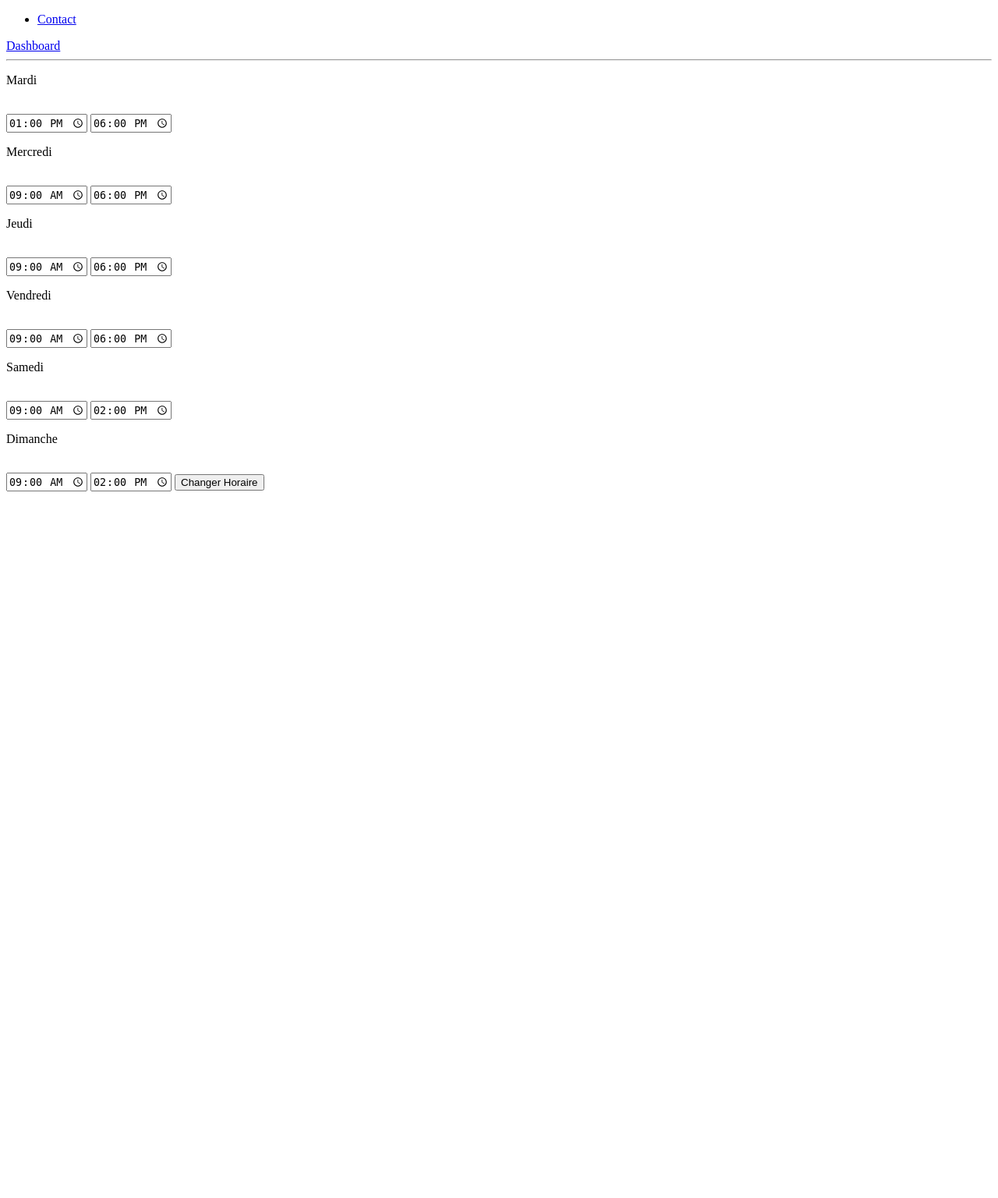
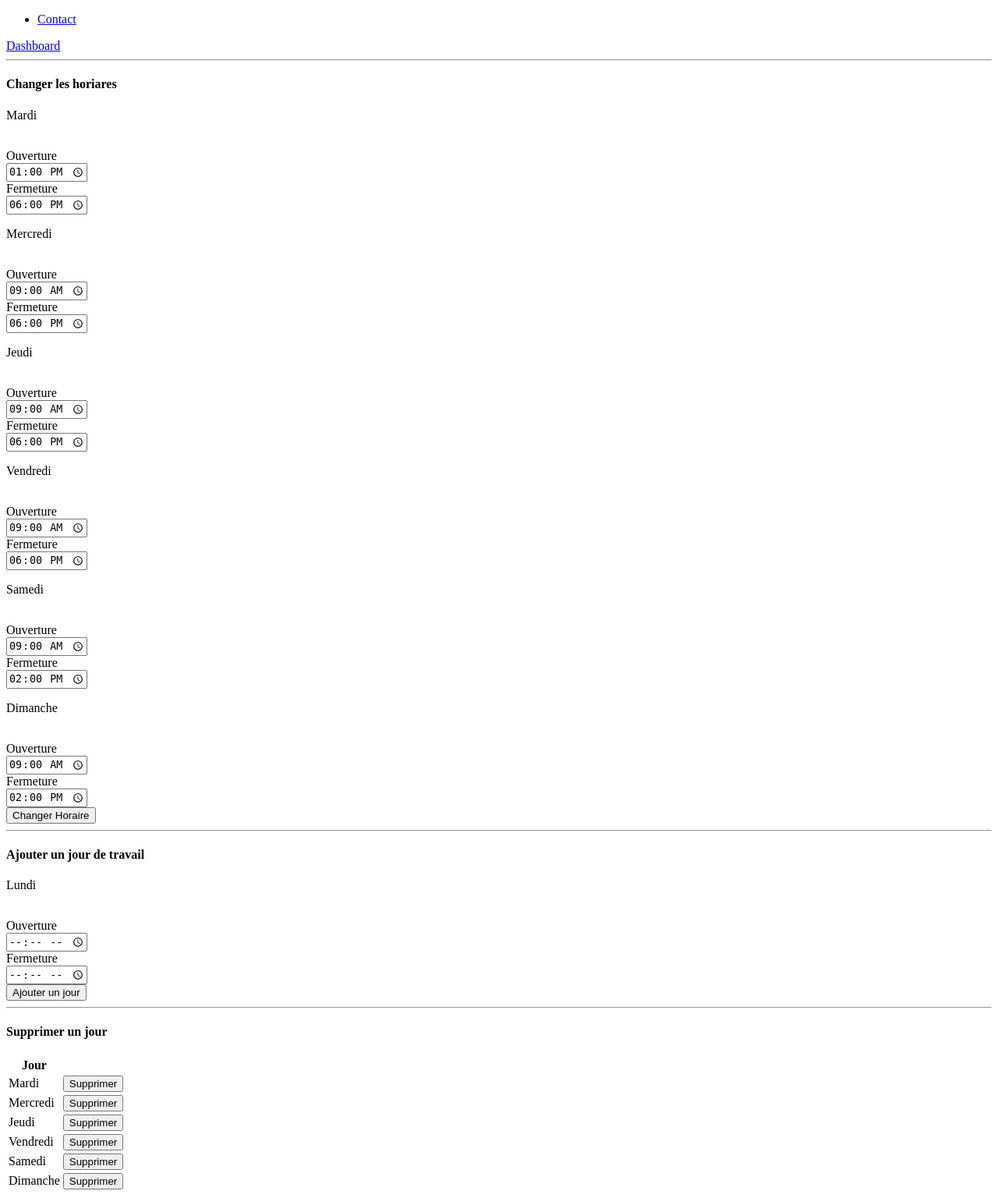
Before and after one commit to Gero7707/viteEtGourmand, a PHP site: page /changer-horaire in a window 1280 px wide. Shown: the whole page at 78% size. Before the commit the page ends 630 px from the top, so only its background shows below. Run offline with PHP 8.4, Linux system fonts and the light colour scheme; the visitor is signed in with stand-in values (Sample User, id 1); data comes from the database, SQL or seed files in the repository; some libraries are stand-ins or nearby versions.

Commit message:
Modif showFormHoraire() pour logique comparer et trouver le ou les jours manquants dans la semaine dans HoraireController , ajouterJour() et supprimerJour(int $id) dans HoraireController , Ajout ORDER BY pour ordre jour -> gethoraire() et getHoraireRaw() da,s HoraireModel , function ajouterJour(array $data) et function supprimerJour(int $id) dans HoraireModel ,  modif vue et ajout du tableau pour supression dans changerHoraire.php

```diff
--- a/app/controllers/HoraireController.php
+++ b/app/controllers/HoraireController.php
@@ -11,13 +11,18 @@ class HoraireController{
 
     public function showFormHoraire(){
         Auth::checkEmploye();
-        $id = $_SESSION['utilisateur_id'];
         $horaires = $this->horaires->getHoraireRaw();
+
+        $jours = ['Lundi' , 'Mardi' , 'Mercredi' , 'Jeudi' , 'Vendredi' , 'Samedi' , 'Dimanche'];
+        $joursEnBase = array_column($horaires, 'jour');
+        $jourManquants = array_diff($jours, $joursEnBase);
+
         require_once __DIR__ . '/../views/employe/changerHoraire.php';
     }
     public function updateHoraire(){
         Auth::checkEmploye();
         Auth::verifyCsrfToken();
+        $data = [];
         foreach($_POST['heure_ouverture'] as $id => $heureOuverture){
             $heureFermeture = $_POST['heure_fermeture'][$id];
             $this->horaires->updateHoraire($id, $heureOuverture, $heureFermeture);
@@ -27,4 +32,30 @@ class HoraireController{
         header('Location: /changer-horaire?success=' . urlencode($successMessage));
         exit();
     }
+
+    public function ajouterJour(){
+        Auth::checkEmploye();
+        Auth::verifyCsrfToken();
+        foreach($_POST['heure_ouverture'] as $jour => $heureOuverture){
+            $heureFermeture = $_POST['heure_fermeture'][$jour];
+            $data = ['jour' => $jour ,
+                    'heure_ouverture' => $heureOuverture,
+                    'heure_fermeture' => $heureFermeture
+            ];
+            $this->horaires->ajouterJour($data);
+        }
+
+        $successMessage = "Le jour a été ajouté avec succès.";
+        header('Location: /changer-horaire?success=' . urlencode($successMessage));
+        exit();
+    }
+
+    public function supprimerJour(int $id){
+        Auth::checkEmploye();
+        Auth::verifyCsrfToken();
+        $this->horaires->supprimerJour($id);
+        $successMessage = "Le jour a été supprimé avec succès .";
+        header('Location: /changer-horaire?success=' . urlencode($successMessage));
+        exit();
+    }
 }
--- a/app/models/HoraireModel.php
+++ b/app/models/HoraireModel.php
@@ -10,14 +10,14 @@ class HoraireModel{
     }
 
     public function getHoraire(){
-        $stmt = $this->pdo->prepare("SELECT jour , DATE_FORMAT(heure_ouverture, '%Hh%i') AS heure_ouverture, DATE_FORMAT(heure_fermeture, '%Hh%i') AS heure_fermeture FROM horaire ");
+        $stmt = $this->pdo->prepare("SELECT jour , DATE_FORMAT(heure_ouverture, '%Hh%i') AS heure_ouverture, DATE_FORMAT(heure_fermeture, '%Hh%i') AS heure_fermeture FROM horaire ORDER BY FIELD(jour, 'Lundi', 'Mardi', 'Mercredi', 'Jeudi', 'Vendredi', 'Samedi', 'Dimanche')");
         $stmt->execute();
         return $stmt->fetchAll(PDO::FETCH_ASSOC);
     }
 
 
     public function getHoraireRaw(){
-        $stmt = $this->pdo->query("SELECT jour , heure_ouverture ,heure_fermeture ,horaire_id FROM horaire ");
+        $stmt = $this->pdo->query("SELECT jour , heure_ouverture ,heure_fermeture ,horaire_id FROM horaire ORDER BY FIELD(jour, 'Lundi', 'Mardi', 'Mercredi', 'Jeudi', 'Vendredi', 'Samedi', 'Dimanche')");
         $stmt->execute();
         return $stmt->fetchAll(PDO::FETCH_ASSOC);
     }
@@ -29,4 +29,18 @@ class HoraireModel{
         $stmt->bindValue(':id', $id , PDO::PARAM_INT);
         $stmt->execute();
     }
+
+    public function ajouterJour(array $data){
+        $stmt = $this->pdo->prepare("INSERT INTO horaire (jour , heure_ouverture , heure_fermeture) VALUES (:jour , :heure_ouverture , :heure_fermeture )");
+        $stmt->bindValue(':jour' , $data['jour'] , PDO::PARAM_STR);
+        $stmt->bindValue(':heure_ouverture' , $data['heure_ouverture'] , PDO::PARAM_STR);
+        $stmt->bindValue(':heure_fermeture' , $data['heure_fermeture'] , PDO::PARAM_STR);
+        $stmt->execute();
+    }
+
+    public function supprimerJour(int $id){
+        $stmt = $this->pdo->prepare("DELETE FROM horaire WHERE horaire_id = :id");
+        $stmt->bindValue(':id', $id , PDO::PARAM_INT);
+        $stmt->execute();
+    }
 }
--- a/app/views/employe/changerHoraire.php
+++ b/app/views/employe/changerHoraire.php
@@ -14,15 +14,55 @@ require_once __DIR__ . '/../../views/layout/header.php';
     <?php elseif($_GET['success'] ?? null) :?>
         <p><?= htmlspecialchars($_GET['success']) ?></p><br>
     <?php endif ?>
-
+    <h4>Changer les horiares</h4>
     <form action="/changer-horaire" method="POST">
         <?= Auth::csrfField() ?>
         <?php foreach($horaires as $horaire) : ?>
             <input type="hidden" name="horaire_id[]" value="<?= $horaire['horaire_id'] ?>">
             <p><?= htmlspecialchars($horaire['jour']) ?></p><br>
-            <input type="time" name="heure_ouverture[<?= $horaire['horaire_id'] ?>]" value="<?= htmlspecialchars($horaire['heure_ouverture']) ?>">
-            <input type="time" name="heure_fermeture[<?= $horaire['horaire_id'] ?>]" value="<?= htmlspecialchars($horaire['heure_fermeture']) ?>">
+            <label for="heure_ouverture[<?= $horaire['horaire_id'] ?>]">Ouverture</label><br>
+            <input type="time" name="heure_ouverture[<?= $horaire['horaire_id'] ?>]" value="<?= htmlspecialchars($horaire['heure_ouverture']) ?>"><br>
+            <label for="heure_fermeture[<?= $horaire['horaire_id'] ?>]">Fermeture</label><br>
+            <input type="time" name="heure_fermeture[<?= $horaire['horaire_id'] ?>]" value="<?= htmlspecialchars($horaire['heure_fermeture']) ?>"><br>
         <?php endforeach ?>
         <button type="submit">Changer Horaire</button>
     </form>
+    <hr>
+    <h4>Ajouter un jour de travail</h4>
+    <form action="/ajout-jour" method="POST">
+        <?= Auth::csrfField() ?>
+        <?php foreach($jourManquants  as $jourManquant) : ?>
+            <input type="hidden" name="jour[]" id="jour" value="<?= htmlspecialchars($jourManquant) ?>">
+            <p><?= htmlspecialchars($jourManquant) ?></p><br>
+            <label for="heure_ouverture[<?= $jourManquant ?>]">Ouverture</label><br>
+            <input type="time" name="heure_ouverture[<?= $jourManquant ?>]"><br>
+            <label for="heure_fermeture[<?= $jourManquant ?>]">Fermeture</label><br>
+            <input type="time" name="heure_fermeture[<?= $jourManquant ?>]"><br>
+        <?php endforeach ?>
+        <button type="submit">Ajouter un jour</button>
+    </form>
+    <hr>
+    <h4>Supprimer un jour</h4>
+    <table>
+        <thead>
+            <tr>
+                <th>Jour</th>
+                <th></th>
+            </tr>
+        </thead>
+        <tbody>
+            <? foreach($horaires as $horaire) : ?>
+                <tr>
+                    <td><?= htmlspecialchars($horaire['jour']) ?></td>
+                    <td>
+                        <form action="/supp-jour/<?= $horaire['horaire_id']  ?>" method="POST">
+                            <?= Auth::csrfField() ?>
+                            <button type="submit">Supprimer</button>
+                        </form>
+                    </td>
+                </tr>
+
+            <?php endforeach ?>
+        </tbody>
+    </table>
 </main>
--- a/public/index.php
+++ b/public/index.php
@@ -140,6 +140,10 @@ $router->add('POST' , '/commandes/edit/{id}' , 'CommandeController' , 'updateCom
 //Changer horaire
 $router->add('GET' , '/changer-horaire' , 'HoraireController' , 'showFormHoraire');
 $router->add('POST' , '/changer-horaire' , 'HoraireController' , 'updateHoraire');
+//Ajouter un jour
+$router->add('POST' , '/ajout-jour' , 'HoraireController' , 'ajouterJour');
+//Supprimer jour
+$router->add('POST' , '/supp-jour/{id}' , 'HoraireController' , 'supprimerJour');
 
 
 
```
